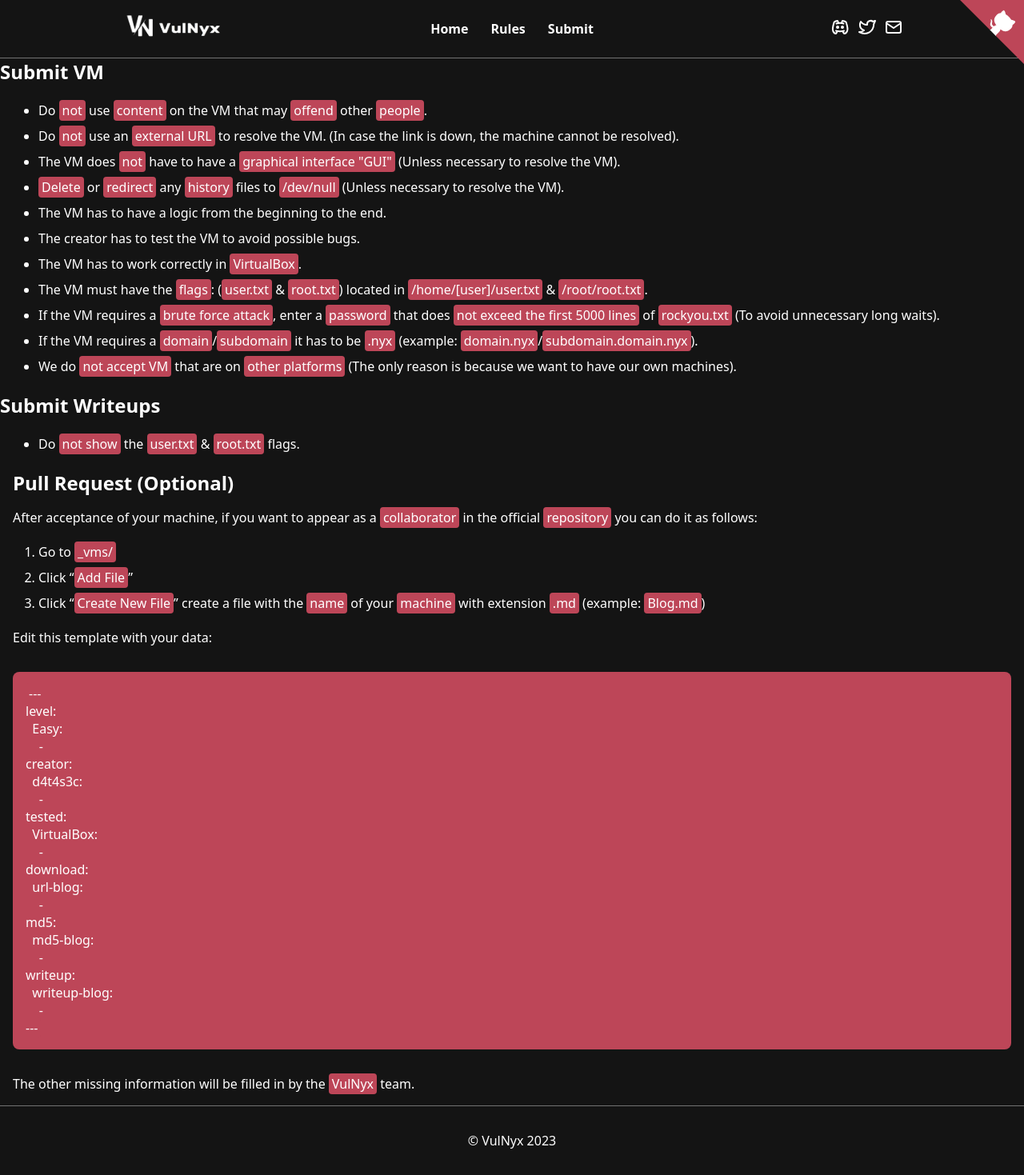
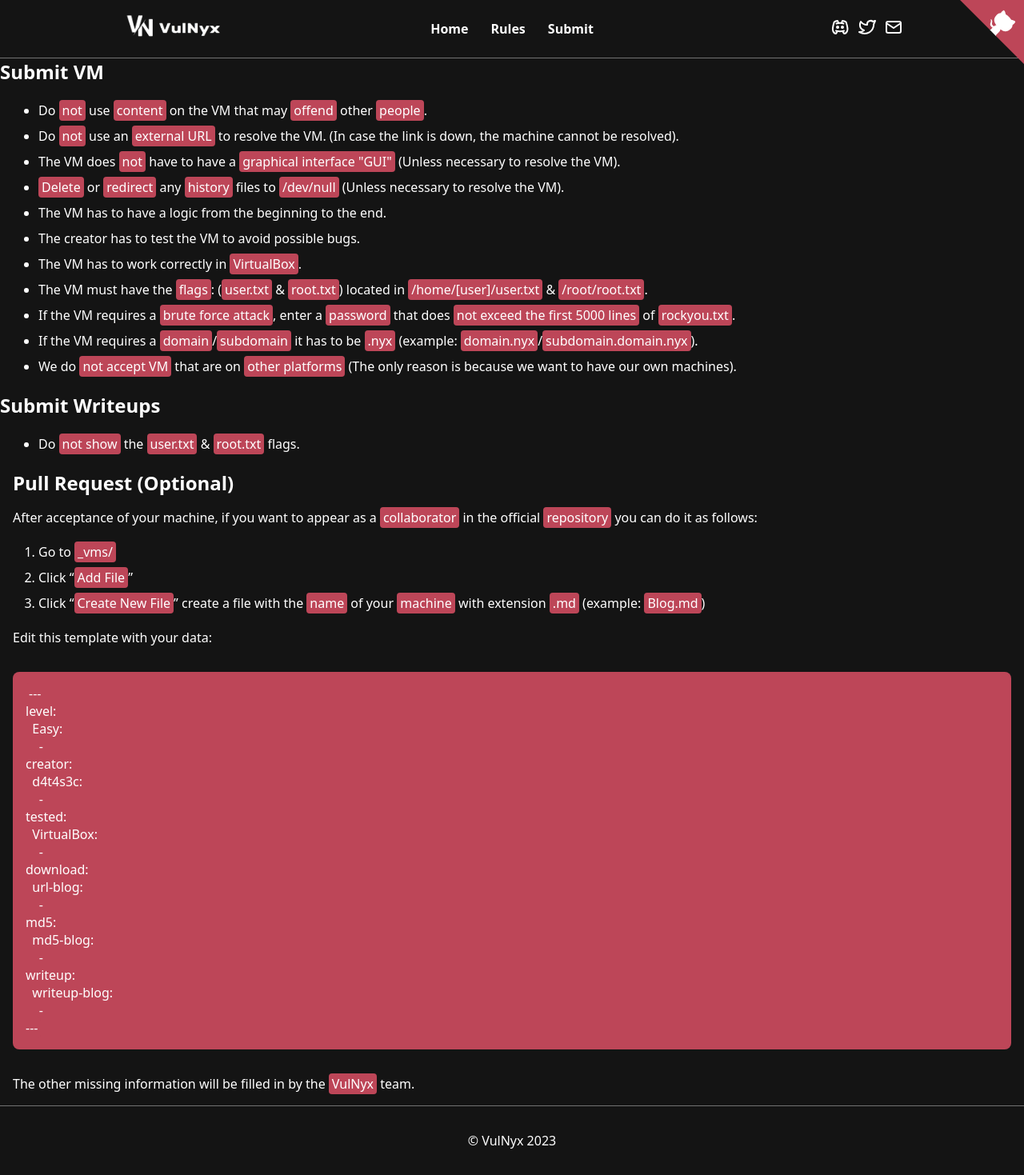
Before and after one commit to VulNyx/vulnyx, a Jekyll site: the page built from rules.md, in a window 1280 px wide. Shown: the whole page at 80% size. Built offline with Jekyll 4.4.1, drawn with Linux system fonts in a browser that asks for light colours.

Commit message:
Update rules.md

```diff
--- a/rules.md
+++ b/rules.md
@@ -13,7 +13,7 @@ title: Rules
 - The creator has to test the VM to avoid possible bugs.
 - The VM has to work correctly in `VirtualBox`.
 - The VM must have the `flags`: (`user.txt` & `root.txt`) located in `/home/[user]/user.txt` & `/root/root.txt`.
-- If the VM requires a `brute force attack`, enter a `password` that does `not exceed the first 5000 lines` of `rockyou.txt` (To avoid unnecessary long waits).
+- If the VM requires a `brute force attack`, enter a `password` that does `not exceed the first 5000 lines` of `rockyou.txt`.
 - If the VM requires a `domain`/`subdomain` it has to be `.nyx` (example: `domain.nyx`/`subdomain.domain.nyx`).
 - We do `not accept VM` that are on `other platforms` (The only reason is because we want to have our own machines).
 
```
